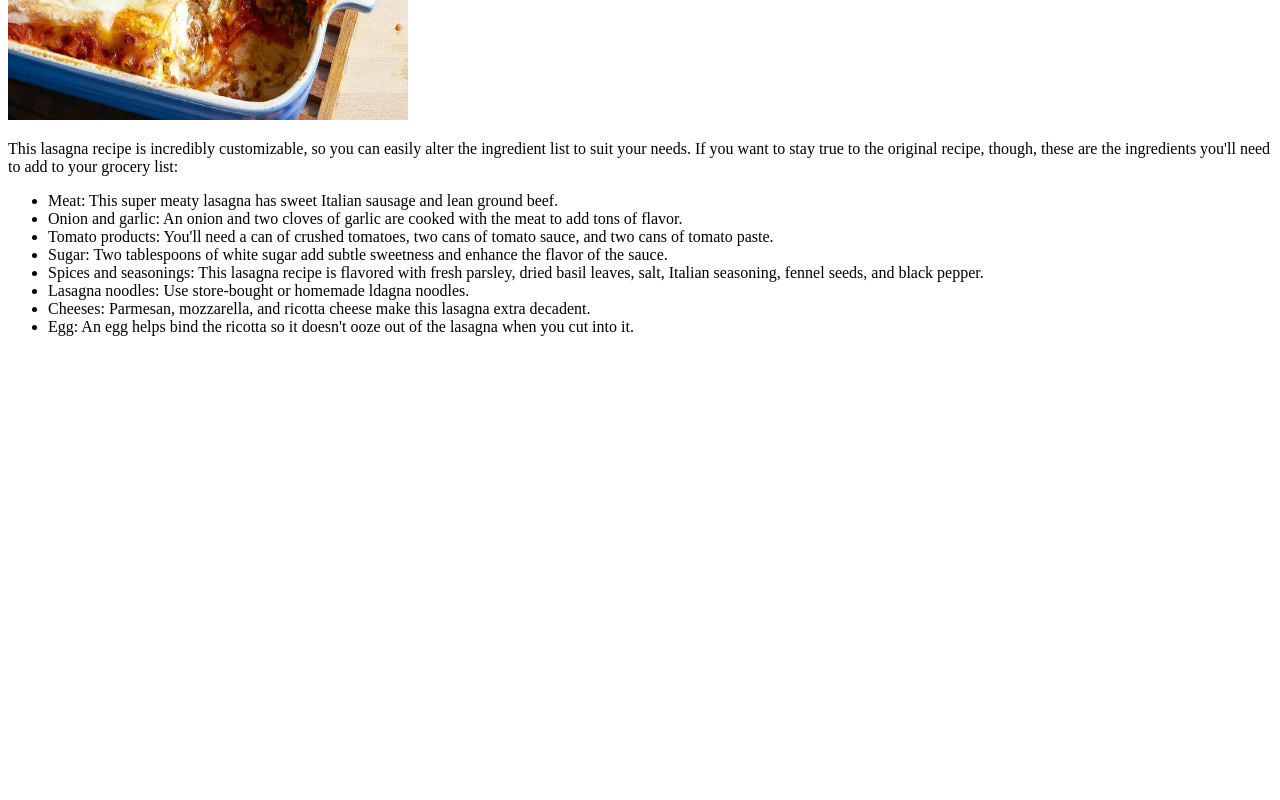
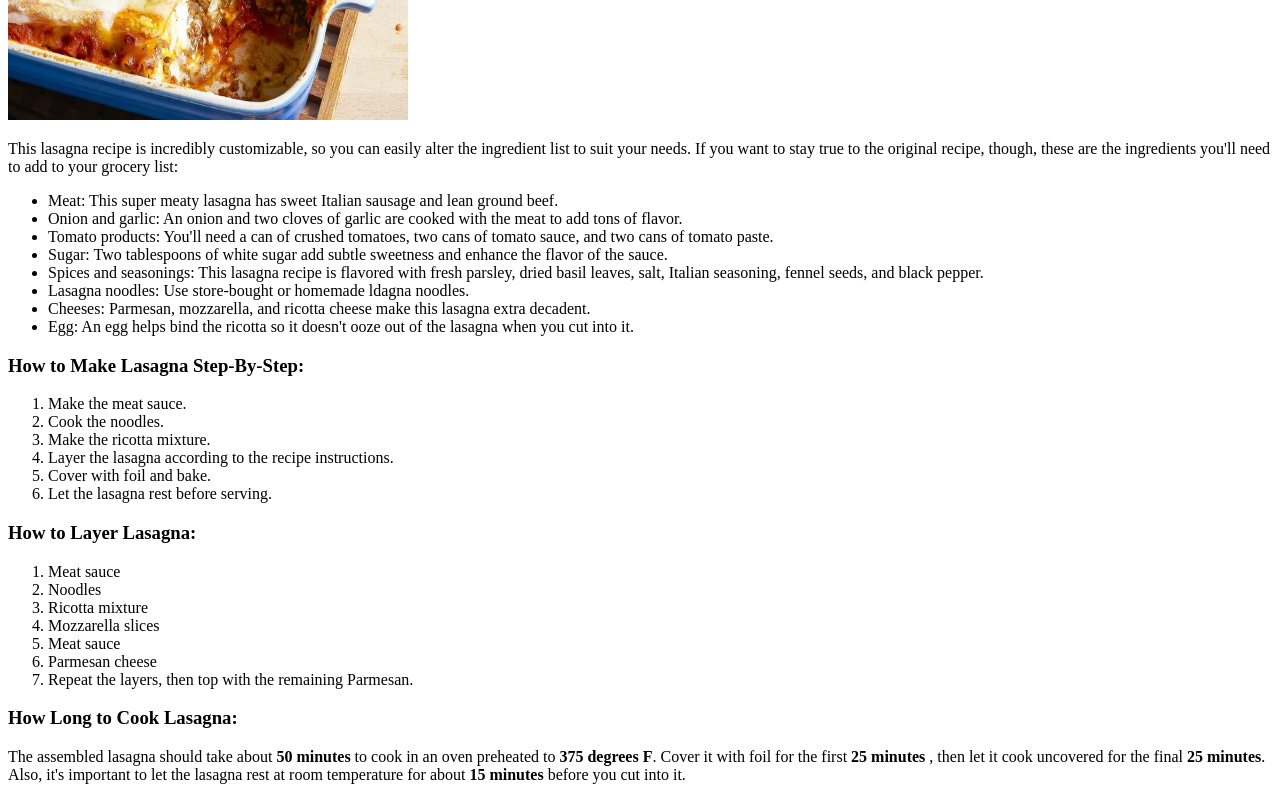
Before and after one commit to LeonelMigueles/odin-recipes, a plain HTML site: page recipes/lasagna.html in a window 1280 px wide. Shown: the part 360-1160 px from the top of the page. Before the commit the page ends 800 px from the top, so only its background shows below. Drawn offline with Linux system fonts and the light colour scheme.

Commit message:
included the steps to the lasagna recipe

```diff
--- a/recipes/lasagna.html
+++ b/recipes/lasagna.html
@@ -24,5 +24,32 @@
         <li>Cheeses: Parmesan, mozzarella, and ricotta cheese make this lasagna extra decadent.</li>
         <li>Egg: An egg helps bind the ricotta so it doesn't ooze out of the lasagna when you cut into it.</li>
     </ul>
+
+    <h3>How to Make Lasagna Step-By-Step:</h3>
+    <ol>
+        <li>Make the meat sauce.</li>
+        <li>Cook the noodles.</li>
+        <li>Make the ricotta mixture.</li>
+        <li>Layer the lasagna according to the recipe instructions.</li>
+        <li>Cover with foil and bake.</li>
+        <li>Let the lasagna rest before serving.</li>
+    </ol>
+
+    <h3>How to Layer Lasagna:</h3>
+    <ol>
+        <li>Meat sauce</li>
+        <li>Noodles</li>
+        <li>Ricotta mixture</li>
+        <li>Mozzarella slices</li>
+        <li>Meat sauce</li>
+        <li>Parmesan cheese</li>
+        <li>Repeat the layers, then top with the remaining Parmesan.</li>
+    </ol>
+
+    <h3>How Long to Cook Lasagna:</h3>
+    <p>The assembled lasagna should take about <strong>50 minutes</strong> to cook in an oven preheated to <strong>375 degrees F</strong>.
+       Cover it with foil for the first <strong>25 minutes</strong> , then let it cook uncovered for the final <strong>25 minutes</strong>.
+       Also, it's important to let the lasagna rest at room temperature for about <strong>15 minutes</strong>  before you cut into it.
+    </p>
 </body>
 </html>
```
